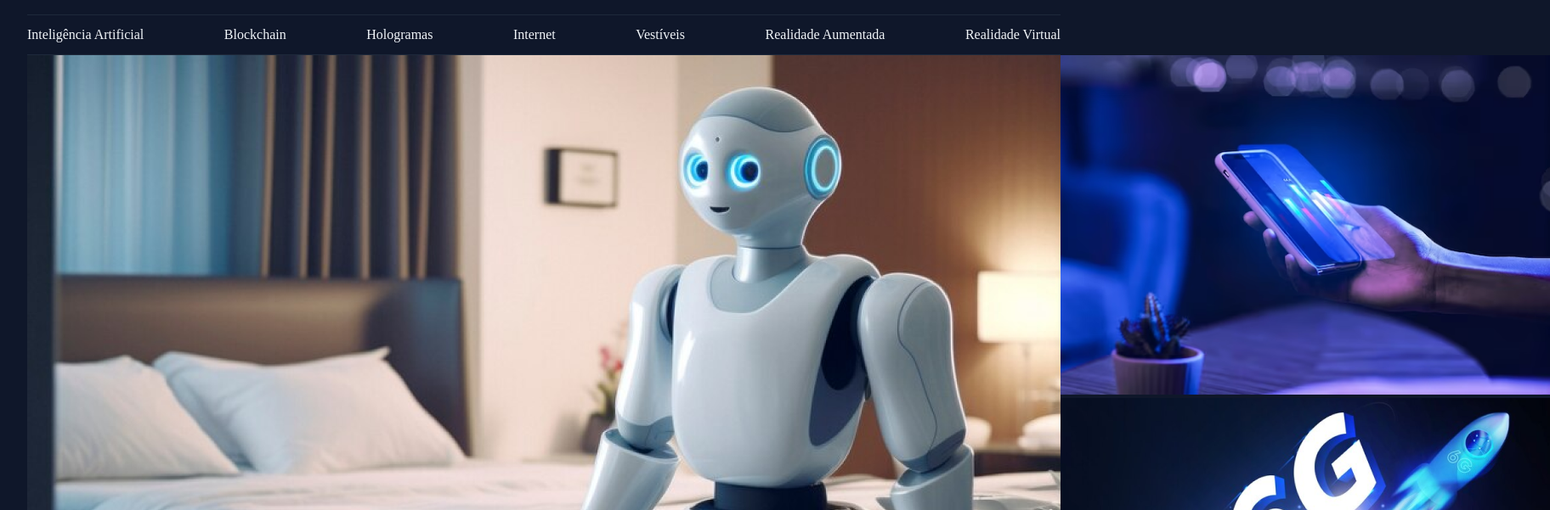
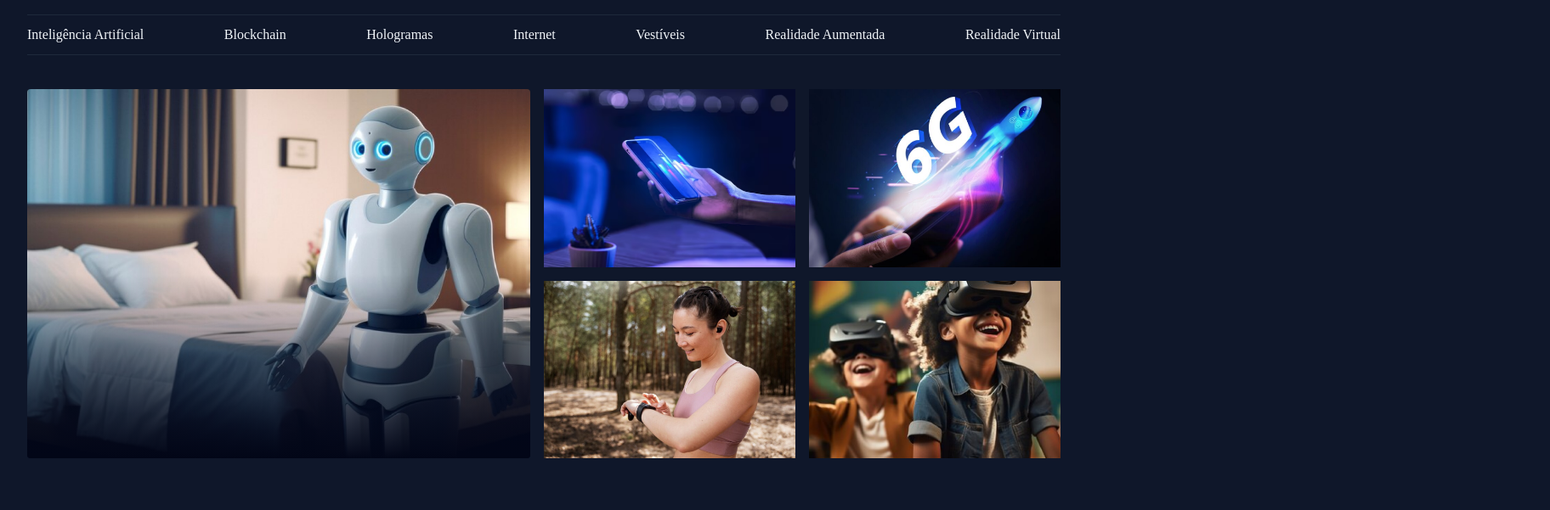
Before and after one commit to mkalyl/Rocket-Seat, a plain HTML site: page portal de notícias/index.html in a window 1280 px wide. Shown: the part 43-644 px from the top of the page at 85% size, 1824 px wide, since content can reach past the window. Drawn offline with Linux system fonts and the light colour scheme.

Commit message:
degradê

```diff
--- a/portal de notícias/index.html
+++ b/portal de notícias/index.html
@@ -38,7 +38,7 @@
 
   <main class="grid container">
     <section id="featured" class="grid grid-flow-col gap-16">
-      <div><img src="assets/Images/Image 01.png" alt=""></div>
+      <div class="card"><img src="assets/Images/Image 01.png" alt=""></div>
 
       <div class="grid grid-cols-2 gap-16">
         <div><img src="assets/Images/Image 02.png" alt=""></div>
--- a/portal de notícias/styles/global.css
+++ b/portal de notícias/styles/global.css
@@ -40,16 +40,16 @@ h1, h2, h3 {
   font: inherit;
 }
 
+img {
+  max-width: 100%;
+}
+
 .container {
   max-width: 1280px;
   padding-inline: 32px;
   margin-inline: auto;
 }
 
-.grid {
-  display: grid;
+main {
+  margin-top: 40px;
 }
-
-.grid-flow-col {
-  grid-auto-flow: column;
-}
--- a/portal de notícias/styles/index.css
+++ b/portal de notícias/styles/index.css
@@ -1,2 +1,4 @@
 @import url(global.css);
 @import url(header.css);
+@import url(utility.css);
+@import url(sections.css);
--- /dev/null
+++ b/portal de notícias/styles/sections.css
@@ -0,0 +1,19 @@
+#featured {
+  img {
+    height: 100%;
+    object-fit: cover;
+  }
+}
+
+.card {
+  border-radius: 4px;
+  overflow: hidden;
+  position: relative;
+  &::before {
+    content: "";
+    position: absolute;
+    inset: 0;
+    top: 50%;
+    background: linear-gradient(180deg, transparent 0%, #020617 100%);
+  }
+}
--- /dev/null
+++ b/portal de notícias/styles/utility.css
@@ -0,0 +1,15 @@
+.grid {
+  display: grid;
+}
+
+.grid-flow-col {
+  grid-auto-flow: column;
+}
+
+.grid-cols-2 {
+  grid-template-columns: 1fr 1fr;
+}
+
+.gap-16 {
+  gap: 16px;
+}
```
